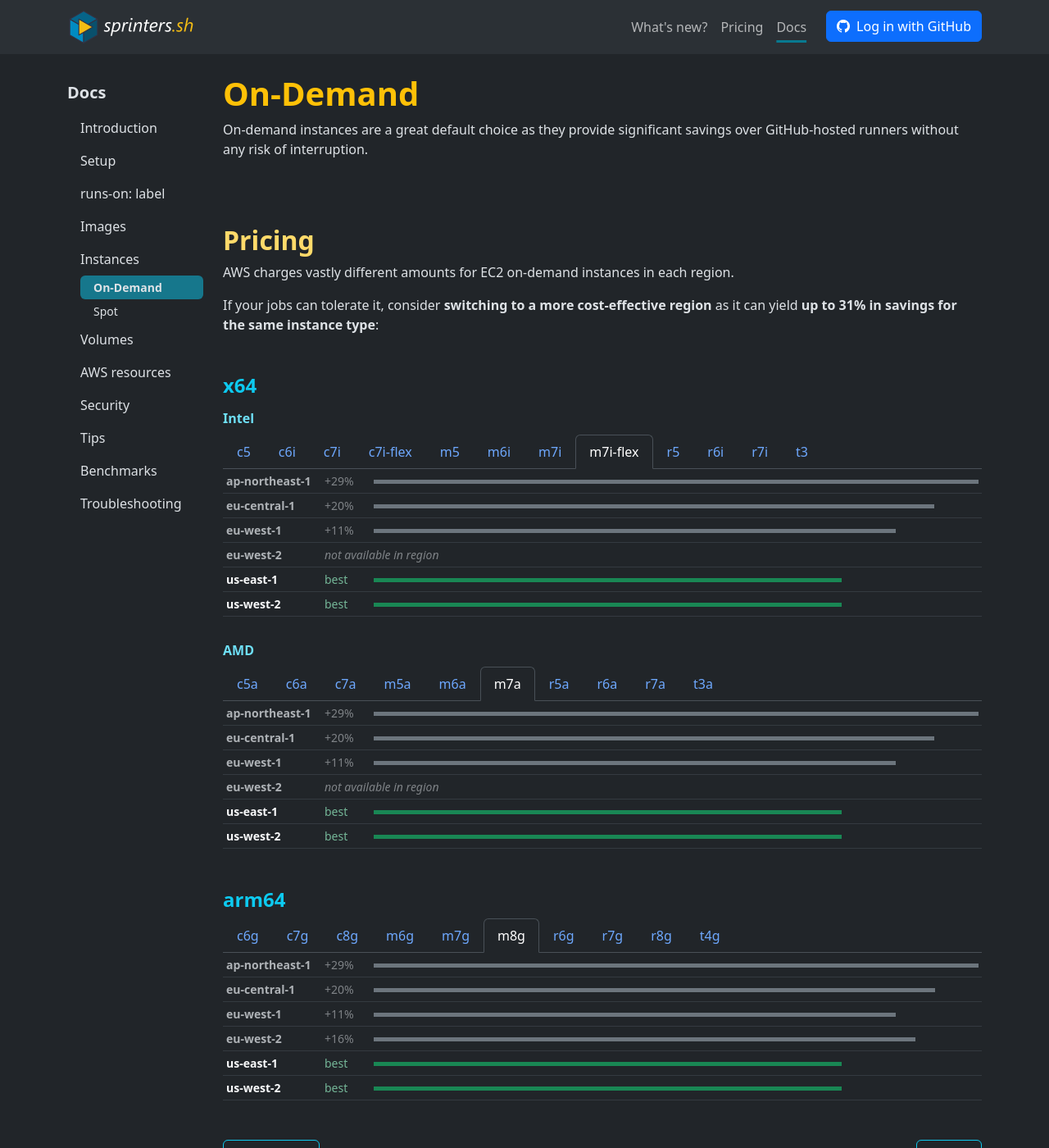
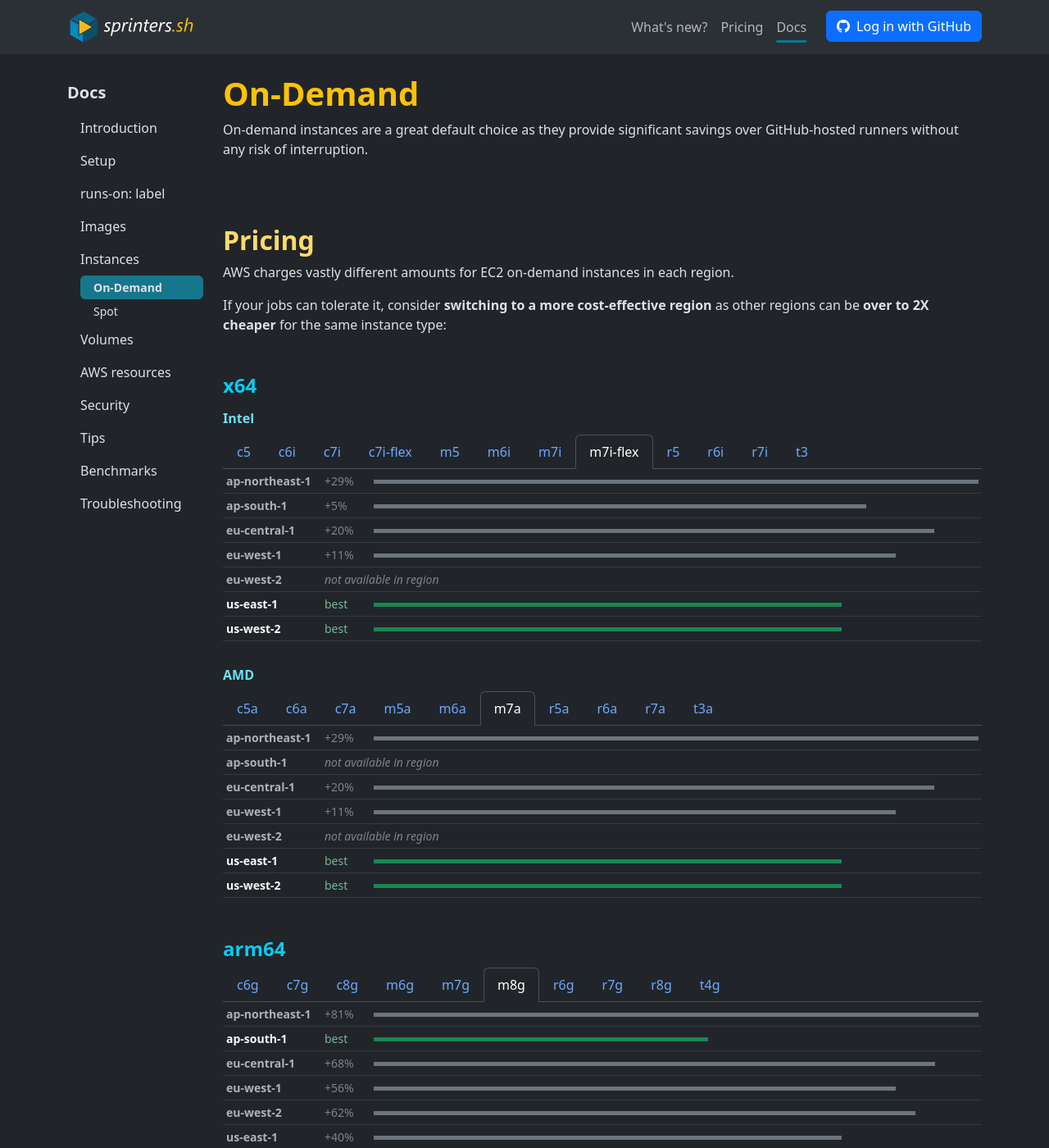
Before and after one commit to sprinters-sh/sprinters.sh, a Jekyll site: the page built from docs/instances/on-demand.md, in a window 1280 px wide and 1400 px high. Shown: the whole window at 82% size. Built offline with Jekyll 4.4.1, drawn with Linux system fonts in a browser that asks for light colours.

Commit message:
ap-south-1 support

```diff
--- a/_includes/instance-price.html
+++ b/_includes/instance-price.html
@@ -1,6 +1,9 @@
 {% assign highest = include.us-east-1 %}
 {% if include.ap-northeast-1 > highest %}
     {% assign highest = include.ap-northeast-1 %}
+{% endif %}
+{% if include.ap-south-1 > highest %}
+    {% assign highest = include.ap-south-1 %}
 {% endif %}
 {% if include.eu-central-1 > highest %}
     {% assign highest = include.eu-central-1 %}
@@ -19,6 +22,9 @@
 {% if include.ap-northeast-1 != "0" and include.ap-northeast-1 < lowest %}
     {% assign lowest = include.ap-northeast-1 %}
 {% endif %}
+{% if include.ap-south-1 != "0" and include.ap-south-1 < lowest %}
+    {% assign lowest = include.ap-south-1 %}
+{% endif %}
 {% if include.eu-central-1 != "0" and include.eu-central-1 < lowest %}
     {% assign lowest = include.eu-central-1 %}
 {% endif %}
@@ -35,6 +41,7 @@
 <div class="tab-pane {% if include.active == "true" %} show active{% endif %}" id="nav-price-{{ include.family }}" role="tabpanel" aria-labelledby="nav-price-{{ include.family }}-tab" tabindex="0">
     <table class="table mb-0 fs-7 border-dark-subtle table-sm table-hover mb-4">
         {% include instance-price-region.html region="ap-northeast-1" price=include.ap-northeast-1 lowest=lowest highest=highest %}
+        {% include instance-price-region.html region="ap-south-1" price=include.ap-south-1 lowest=lowest highest=highest %}
         {% include instance-price-region.html region="eu-central-1" price=include.eu-central-1 lowest=lowest highest=highest %}
         {% include instance-price-region.html region="eu-west-1" price=include.eu-west-1 lowest=lowest highest=highest %}
         {% include instance-price-region.html region="eu-west-2" price=include.eu-west-2 lowest=lowest highest=highest %}
--- a/docs/instances/on-demand.md
+++ b/docs/instances/on-demand.md
@@ -10,7 +10,7 @@
 
 AWS charges vastly different amounts for EC2 on-demand instances in each region.
 
-If your jobs can tolerate it, consider **switching to a more cost-effective region** as it can yield **up to 31% in savings for the same instance type**:
+If your jobs can tolerate it, consider **switching to a more cost-effective region** as other regions can be **over to 2X cheaper** for the same instance type:
 
 {% include h3.html text="x64" %}
 {% include h4.html text="Intel" %}
@@ -32,18 +32,18 @@
     </div>
 </nav>
 <div class="tab-content">
-    {% include instance-price.html active="false" family="c5" ap-northeast-1="0.0535" eu-central-1="0.0485" eu-west-1="0.048" eu-west-2="0.0505" us-east-1="0.0425" us-west-2="0.0425" %}
-    {% include instance-price.html active="false" family="c6i" ap-northeast-1="0.0535" eu-central-1="0.0485" eu-west-1="0.0456" eu-west-2="0.0505" us-east-1="0.0425" us-west-2="0.0425" %}
-    {% include instance-price.html active="false" family="c7i" ap-northeast-1="0.056175" eu-central-1="0.050925" eu-west-1="0.04788" eu-west-2="0.053025" us-east-1="0.044625" us-west-2="0.044625" %}
-    {% include instance-price.html active="false" family="c7i-flex" ap-northeast-1="0.053365" eu-central-1="0.04838" eu-west-1="0.045485" eu-west-2="0.050375" us-east-1="0.042395" us-west-2="0.042395" %}
-    {% include instance-price.html active="false" family="m5" ap-northeast-1="0.062" eu-central-1="0.0575" eu-west-1="0.0535" eu-west-2="0.0555" us-east-1="0.048" us-west-2="0.048" %}
-    {% include instance-price.html active="false" family="m6i" ap-northeast-1="0.062" eu-central-1="0.0575" eu-west-1="0.0535" eu-west-2="0.0555" us-east-1="0.048" us-west-2="0.048" %}
-    {% include instance-price.html active="false" family="m7i" ap-northeast-1="0.0651" eu-central-1="0.060375" eu-west-1="0.056175" eu-west-2="0.058275" us-east-1="0.0504" us-west-2="0.0504" %}
-    {% include instance-price.html active="true" family="m7i-flex" ap-northeast-1="0.061845" eu-central-1="0.057355" eu-west-1="0.053365" eu-west-2="0" us-east-1="0.04788" us-west-2="0.04788" %}
-    {% include instance-price.html active="false" family="r5" ap-northeast-1="0.076" eu-central-1="0.076" eu-west-1="0.0705" eu-west-2="0.074" us-east-1="0.063" us-west-2="0.063" %}
-    {% include instance-price.html active="false" family="r6i" ap-northeast-1="0.076" eu-central-1="0.076" eu-west-1="0.0705" eu-west-2="0.074" us-east-1="0.063" us-west-2="0.063" %}
-    {% include instance-price.html active="false" family="r7i" ap-northeast-1="0.0798" eu-central-1="0.0798" eu-west-1="0.074025" eu-west-2="0.0777" us-east-1="0.06615" us-west-2="0.06615" %}
-    {% include instance-price.html active="false" family="t3" ap-northeast-1="0.0544" eu-central-1="0.048" eu-west-1="0.0456" eu-west-2="0.0472" us-east-1="0.0416" us-west-2="0.0416" %}
+    {% include instance-price.html active="false" family="c5" ap-northeast-1="0.0535" ap-south-1="0.0425" eu-central-1="0.0485" eu-west-1="0.048" eu-west-2="0.0505" us-east-1="0.0425" us-west-2="0.0425" %}
+    {% include instance-price.html active="false" family="c6i" ap-northeast-1="0.0535" ap-south-1="0.0425" eu-central-1="0.0485" eu-west-1="0.0456" eu-west-2="0.0505" us-east-1="0.0425" us-west-2="0.0425" %}
+    {% include instance-price.html active="false" family="c7i" ap-northeast-1="0.056175" ap-south-1="0.044625" eu-central-1="0.050925" eu-west-1="0.04788" eu-west-2="0.053025" us-east-1="0.044625" us-west-2="0.044625" %}
+    {% include instance-price.html active="false" family="c7i-flex" ap-northeast-1="0.053365" ap-south-1="0.042395" eu-central-1="0.04838" eu-west-1="0.045485" eu-west-2="0.050375" us-east-1="0.042395" us-west-2="0.042395" %}
+    {% include instance-price.html active="false" family="m5" ap-northeast-1="0.062" ap-south-1="0.0505" eu-central-1="0.0575" eu-west-1="0.0535" eu-west-2="0.0555" us-east-1="0.048" us-west-2="0.048" %}
+    {% include instance-price.html active="false" family="m6i" ap-northeast-1="0.062" ap-south-1="0.0505" eu-central-1="0.0575" eu-west-1="0.0535" eu-west-2="0.0555" us-east-1="0.048" us-west-2="0.048" %}
+    {% include instance-price.html active="false" family="m7i" ap-northeast-1="0.0651" ap-south-1="0.053025" eu-central-1="0.060375" eu-west-1="0.056175" eu-west-2="0.058275" us-east-1="0.0504" us-west-2="0.0504" %}
+    {% include instance-price.html active="true" family="m7i-flex" ap-northeast-1="0.061845" ap-south-1="0.050375" eu-central-1="0.057355" eu-west-1="0.053365" eu-west-2="0" us-east-1="0.04788" us-west-2="0.04788" %}
+    {% include instance-price.html active="false" family="r5" ap-northeast-1="0.076" ap-south-1="0.065" eu-central-1="0.076" eu-west-1="0.0705" eu-west-2="0.074" us-east-1="0.063" us-west-2="0.063" %}
+    {% include instance-price.html active="false" family="r6i" ap-northeast-1="0.076" ap-south-1="0.065" eu-central-1="0.076" eu-west-1="0.0705" eu-west-2="0.074" us-east-1="0.063" us-west-2="0.063" %}
+    {% include instance-price.html active="false" family="r7i" ap-northeast-1="0.0798" ap-south-1="0.06825" eu-central-1="0.0798" eu-west-1="0.074025" eu-west-2="0.0777" us-east-1="0.06615" us-west-2="0.06615" %}
+    {% include instance-price.html active="false" family="t3" ap-northeast-1="0.0544" ap-south-1="0.0448" eu-central-1="0.048" eu-west-1="0.0456" eu-west-2="0.0472" us-east-1="0.0416" us-west-2="0.0416" %}
 </div>
 
 {% include h4.html text="AMD" %}
@@ -62,16 +62,16 @@
     </div>
 </nav>
 <div class="tab-content">
-    {% include instance-price.html active="false" family="c5a" ap-northeast-1="0.048" eu-central-1="0.0435" eu-west-1="0.043" eu-west-2="0.0455" us-east-1="0.0385" us-west-2="0.0385" %}
-    {% include instance-price.html active="false" family="c6a" ap-northeast-1="0.04815" eu-central-1="0.04365" eu-west-1="0.04104" eu-west-2="0.04545" us-east-1="0.03825" us-west-2="0.03825" %}
-    {% include instance-price.html active="false" family="c7a" ap-northeast-1="0.0646" eu-central-1="0.058565" eu-west-1="0.05506" eu-west-2="0" us-east-1="0.05132" us-west-2="0.05132" %}
-    {% include instance-price.html active="false" family="m5a" ap-northeast-1="0.056" eu-central-1="0.052" eu-west-1="0.048" eu-west-2="0.05" us-east-1="0.043" us-west-2="0.043" %}
-    {% include instance-price.html active="false" family="m6a" ap-northeast-1="0.0558" eu-central-1="0.05175" eu-west-1="0.04815" eu-west-2="0.04995" us-east-1="0.0432" us-west-2="0.0432" %}
-    {% include instance-price.html active="true" family="m7a" ap-northeast-1="0.074865" eu-central-1="0.06943" eu-west-1="0.0646" eu-west-2="0" us-east-1="0.05796" us-west-2="0.05796" %}
-    {% include instance-price.html active="false" family="r5a" ap-northeast-1="0.0685" eu-central-1="0.0685" eu-west-1="0.0635" eu-west-2="0.0665" us-east-1="0.0565" us-west-2="0.0565" %}
-    {% include instance-price.html active="false" family="r6a" ap-northeast-1="0.0684" eu-central-1="0.0684" eu-west-1="0.06345" eu-west-2="0" us-east-1="0.0567" us-west-2="0.0567" %}
-    {% include instance-price.html active="false" family="r7a" ap-northeast-1="0.09177" eu-central-1="0.09177" eu-west-1="0.08513" eu-west-2="0" us-east-1="0.076075" us-west-2="0.076075" %}
-    {% include instance-price.html active="false" family="t3a" ap-northeast-1="0.04895" eu-central-1="0.0432" eu-west-1="0.0408" eu-west-2="0.0425" us-east-1="0.0376" us-west-2="0.0376" %}
+    {% include instance-price.html active="false" family="c5a" ap-northeast-1="0.048" ap-south-1="0.0235" eu-central-1="0.0435" eu-west-1="0.043" eu-west-2="0.0455" us-east-1="0.0385" us-west-2="0.0385" %}
+    {% include instance-price.html active="false" family="c6a" ap-northeast-1="0.04815" ap-south-1="0.023375" eu-central-1="0.04365" eu-west-1="0.04104" eu-west-2="0.04545" us-east-1="0.03825" us-west-2="0.03825" %}
+    {% include instance-price.html active="false" family="c7a" ap-northeast-1="0.0646" ap-south-1="0" eu-central-1="0.058565" eu-west-1="0.05506" eu-west-2="0" us-east-1="0.05132" us-west-2="0.05132" %}
+    {% include instance-price.html active="false" family="m5a" ap-northeast-1="0.056" ap-south-1="0.028" eu-central-1="0.052" eu-west-1="0.048" eu-west-2="0.05" us-east-1="0.043" us-west-2="0.043" %}
+    {% include instance-price.html active="false" family="m6a" ap-northeast-1="0.0558" ap-south-1="0.027775" eu-central-1="0.05175" eu-west-1="0.04815" eu-west-2="0.04995" us-east-1="0.0432" us-west-2="0.0432" %}
+    {% include instance-price.html active="true" family="m7a" ap-northeast-1="0.074865" ap-south-1="0" eu-central-1="0.06943" eu-west-1="0.0646" eu-west-2="0" us-east-1="0.05796" us-west-2="0.05796" %}
+    {% include instance-price.html active="false" family="r5a" ap-northeast-1="0.0685" ap-south-1="0.036" eu-central-1="0.0685" eu-west-1="0.0635" eu-west-2="0.0665" us-east-1="0.0565" us-west-2="0.0565" %}
+    {% include instance-price.html active="false" family="r6a" ap-northeast-1="0.0684" ap-south-1="0.03575" eu-central-1="0.0684" eu-west-1="0.06345" eu-west-2="0" us-east-1="0.0567" us-west-2="0.0567" %}
+    {% include instance-price.html active="false" family="r7a" ap-northeast-1="0.09177" ap-south-1="0" eu-central-1="0.09177" eu-west-1="0.08513" eu-west-2="0" us-east-1="0.076075" us-west-2="0.076075" %}
+    {% include instance-price.html active="false" family="t3a" ap-northeast-1="0.04895" ap-south-1="0.02465" eu-central-1="0.0432" eu-west-1="0.0408" eu-west-2="0.0425" us-east-1="0.0376" us-west-2="0.0376" %}
 </div>
 
 {% include h3.html text="arm64" %}
@@ -90,14 +90,14 @@
     </div>
 </nav>
 <div class="tab-content">
-    {% include instance-price.html active="false" family="c6g" ap-northeast-1="0.0428" eu-central-1="0.0388" eu-west-1="0.0365" eu-west-2="0.0404" us-east-1="0.034" us-west-2="0.034" %}
-    {% include instance-price.html active="false" family="c7g" ap-northeast-1="0.0455" eu-central-1="0.04125" eu-west-1="0.03875" eu-west-2="0.04295" us-east-1="0.03625" us-west-2="0.03625" %}
-    {% include instance-price.html active="false" family="c8g" ap-northeast-1="0.05003" eu-central-1="0.04535" eu-west-1="0.04264" eu-west-2="0.04722" us-east-1="0.03988" us-west-2="0.03988" %}
-    {% include instance-price.html active="false" family="m6g" ap-northeast-1="0.0495" eu-central-1="0.046" eu-west-1="0.043" eu-west-2="0.0444" us-east-1="0.0385" us-west-2="0.0385" %}
-    {% include instance-price.html active="false" family="m7g" ap-northeast-1="0.0527" eu-central-1="0.0489" eu-west-1="0.0455" eu-west-2="0.0472" us-east-1="0.0408" us-west-2="0.0408" %}
-    {% include instance-price.html active="true" family="m8g" ap-northeast-1="0.05797" eu-central-1="0.05377" eu-west-1="0.05002" eu-west-2="0.0519" us-east-1="0.04488" us-west-2="0.04488" %}
-    {% include instance-price.html active="false" family="r6g" ap-northeast-1="0.0608" eu-central-1="0.0608" eu-west-1="0.0564" eu-west-2="0.0592" us-east-1="0.0504" us-west-2="0.0504" %}
-    {% include instance-price.html active="false" family="r7g" ap-northeast-1="0.0646" eu-central-1="0.0646" eu-west-1="0.05995" eu-west-2="0.0629" us-east-1="0.05355" us-west-2="0.05355" %}
-    {% include instance-price.html active="false" family="r8g" ap-northeast-1="0.07106" eu-central-1="0.07106" eu-west-1="0.06592" eu-west-2="0" us-east-1="0.05891" us-west-2="0.05891" %}
-    {% include instance-price.html active="false" family="t4g" ap-northeast-1="0.0432" eu-central-1="0.0384" eu-west-1="0.0368" eu-west-2="0.0376" us-east-1="0.0336" us-west-2="0.0336" %}
+    {% include instance-price.html active="false" family="c6g" ap-northeast-1="0.0428" ap-south-1="0.0213" eu-central-1="0.0388" eu-west-1="0.0365" eu-west-2="0.0404" us-east-1="0.034" us-west-2="0.034" %}
+    {% include instance-price.html active="false" family="c7g" ap-northeast-1="0.0455" ap-south-1="0.02455" eu-central-1="0.04125" eu-west-1="0.03875" eu-west-2="0.04295" us-east-1="0.03625" us-west-2="0.03625" %}
+    {% include instance-price.html active="false" family="c8g" ap-northeast-1="0.05003" ap-south-1="0.02699" eu-central-1="0.04535" eu-west-1="0.04264" eu-west-2="0.04722" us-east-1="0.03988" us-west-2="0.03988" %}
+    {% include instance-price.html active="false" family="m6g" ap-northeast-1="0.0495" ap-south-1="0.0253" eu-central-1="0.046" eu-west-1="0.043" eu-west-2="0.0444" us-east-1="0.0385" us-west-2="0.0385" %}
+    {% include instance-price.html active="false" family="m7g" ap-northeast-1="0.0527" ap-south-1="0.02915" eu-central-1="0.0489" eu-west-1="0.0455" eu-west-2="0.0472" us-east-1="0.0408" us-west-2="0.0408" %}
+    {% include instance-price.html active="true" family="m8g" ap-northeast-1="0.05797" ap-south-1="0.03208" eu-central-1="0.05377" eu-west-1="0.05002" eu-west-2="0.0519" us-east-1="0.04488" us-west-2="0.04488" %}
+    {% include instance-price.html active="false" family="r6g" ap-northeast-1="0.0608" ap-south-1="0.0325" eu-central-1="0.0608" eu-west-1="0.0564" eu-west-2="0.0592" us-east-1="0.0504" us-west-2="0.0504" %}
+    {% include instance-price.html active="false" family="r7g" ap-northeast-1="0.0646" ap-south-1="0.03755" eu-central-1="0.0646" eu-west-1="0.05995" eu-west-2="0.0629" us-east-1="0.05355" us-west-2="0.05355" %}
+    {% include instance-price.html active="false" family="r8g" ap-northeast-1="0.07106" ap-south-1="0.04129" eu-central-1="0.07106" eu-west-1="0.06592" eu-west-2="0" us-east-1="0.05891" us-west-2="0.05891" %}
+    {% include instance-price.html active="false" family="t4g" ap-northeast-1="0.0432" ap-south-1="0.0224" eu-central-1="0.0384" eu-west-1="0.0368" eu-west-2="0.0376" us-east-1="0.0336" us-west-2="0.0336" %}
 </div>
```
Also changed, not shown: _data/new.yml (+7 -1 lines), docs/label.md (+1 -0 lines), assets/new/2025-06-05-ap-south-1.png (added).
